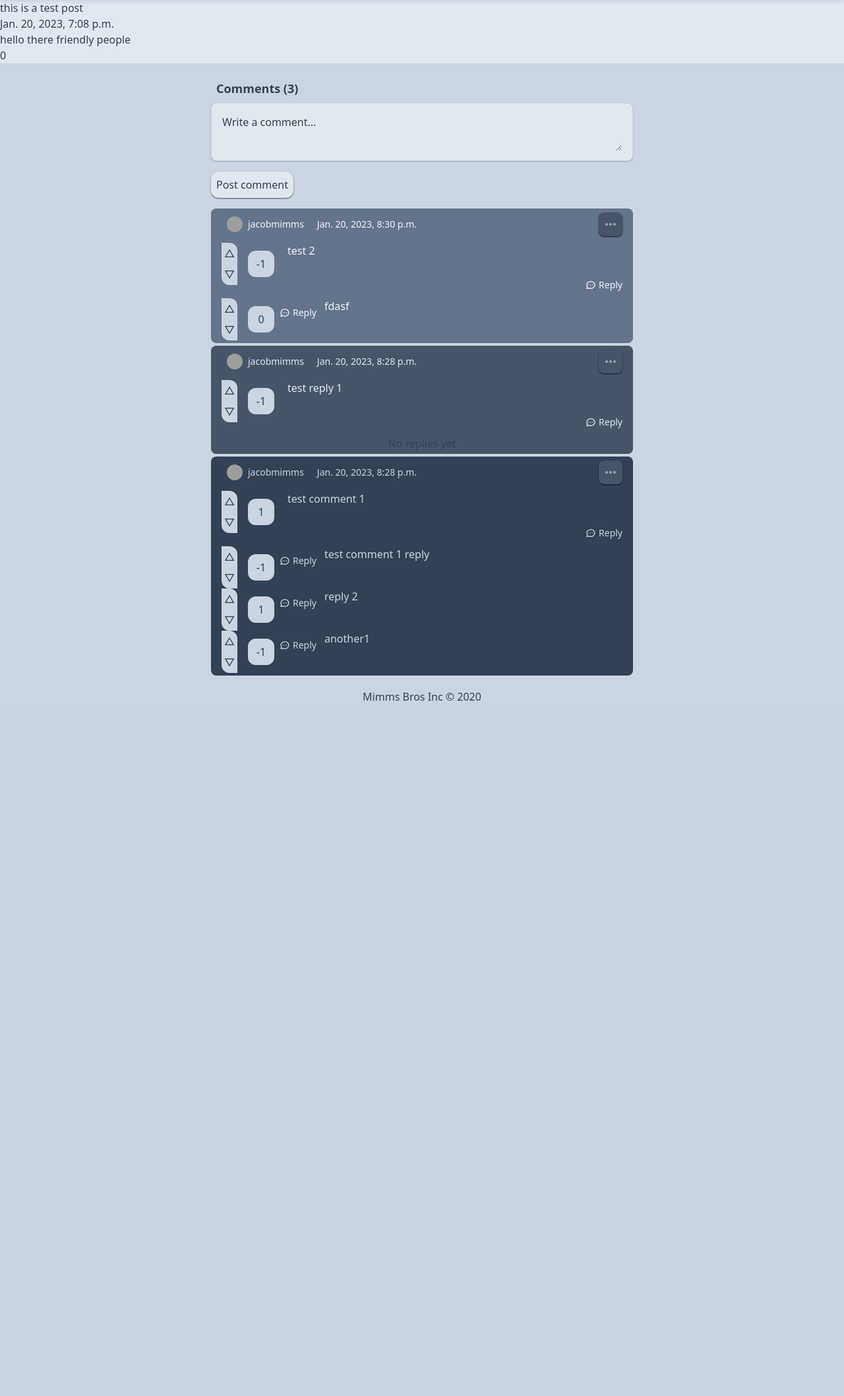
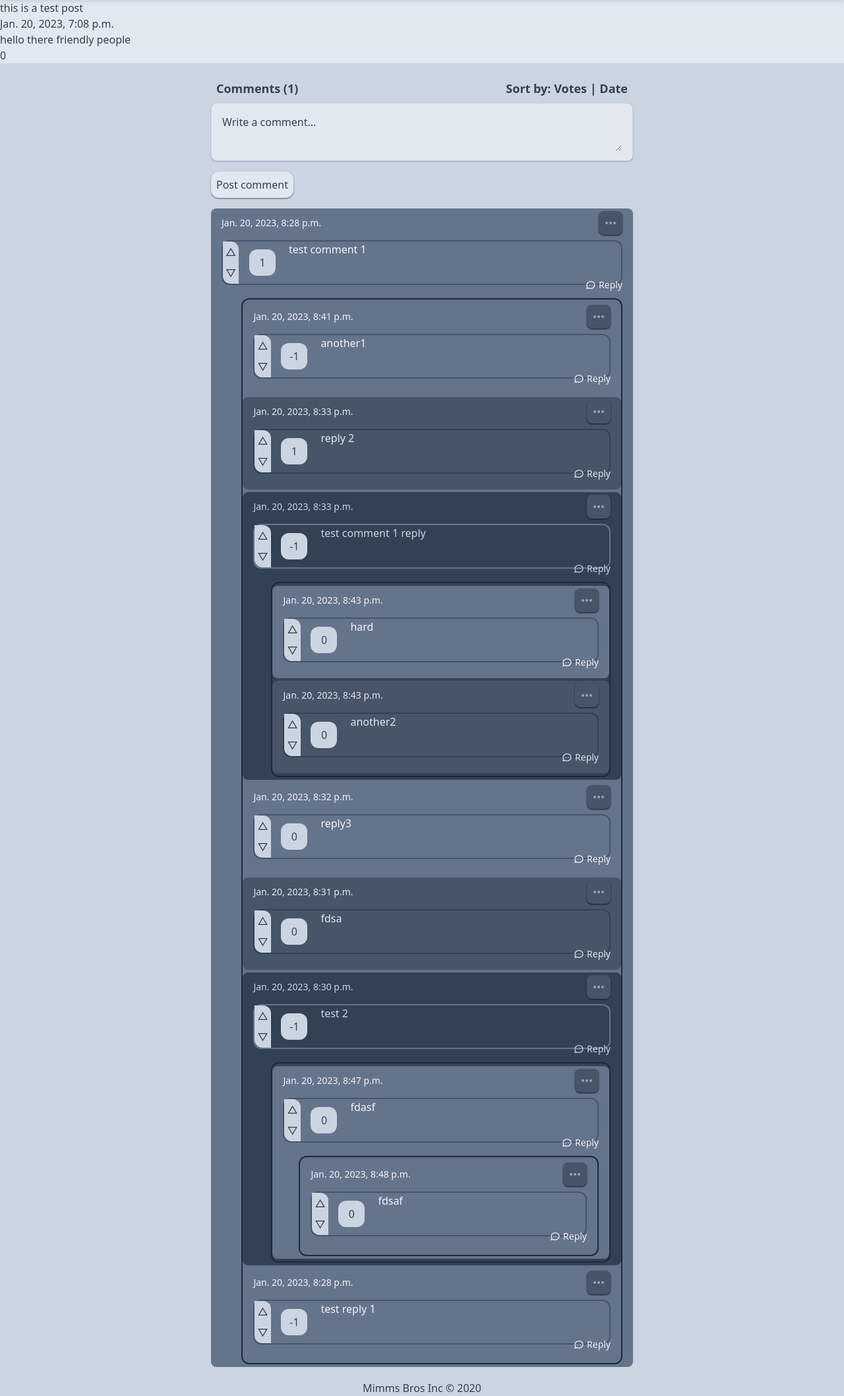
Before and after one commit to jacobmimms/django_app, a Django app: page /18/post/ in a window 1280 px wide. Shown: the part 80-2196 px from the top of the page at 66% size. Before the commit the page ends 1142 px from the top, so only its background shows below. Run offline with Django 4.2, Linux system fonts and the light colour scheme; data comes from the database, SQL or seed files in the repository; both versions use the stored data as it was before the commit; some libraries are stand-ins or nearby versions; grey boxes are pictures that could not be loaded.

Commit message:
nested comments work but adding comment removes vote state, refresh refreshes states

```diff
--- a/blog/models.py
+++ b/blog/models.py
@@ -54,7 +54,6 @@ class Comment(models.Model):
     users_upvoted = models.ManyToManyField(User, blank=True, related_name='users_upvoted_comment')
     users_downvoted = models.ManyToManyField(User, blank=True, related_name='users_downvoted_comment')
     parent_comment = models.ForeignKey('self', on_delete=models.CASCADE, blank=True, null=True)
-    children_comments = models.ManyToManyField('self', blank=True)
 
 
     def __str__(self):
--- a/blog/templates/blog/comment_fragment.html
+++ b/blog/templates/blog/comment_fragment.html
@@ -4,15 +4,15 @@
 {% tailwind_css %}
 {% block comment %}
 <body>
-    {% for comment in comments|order_by:"-created_at" %}
+    {% for comment in comments|order_by:'-created_at' %}
         <div class="px-4 py-1 my-1 rounded-lg {% cycle 'bg-slate-500' 'bg-slate-600' 'bg-slate-700' %}  {% cycle 'text-slate-100' 'text-slate-200' 'text-slate-300' %}">
 
             <div class="flex justify-between items-center mb-2">
                 <div class="flex items-center ">
-                    <a href="{% url 'blog:profile' comment.author.pk %}" class="p-2 rounded-lg hover:bg-slate-400 hover:text-slate-700 inline-flex items-center mr-3 text-sm {% cycle 'text-slate-100' 'text-slate-200' 'text-slate-300' %}"><img
+                    <!-- <a href="{% url 'blog:profile' comment.author.pk %}" class="p-2 rounded-lg hover:bg-slate-400 hover:text-slate-700 inline-flex items-center mr-3 text-sm {% cycle 'text-slate-100' 'text-slate-200' 'text-slate-300' %}"><img
                             class="mr-2 w-6 h-6 rounded-full"
                             src="https://flowbite.com/docs/images/people/profile-picture-2.jpg"
-                            alt="{{comment.author.username}}">{{comment.author.username}}</a>
+                            alt="{{comment.author.username}}">{{comment.author.username}}</a> -->
                     <p class="text-sm"><time pubdate datetime="2022-02-08"
                             title="February 8th, 2022">{{comment.created_at}}</time></p>
                 </div>
@@ -47,7 +47,7 @@
                 </div>
             </div>
 
-            <div class="flex">
+            <div class="flex border-2 {% cycle 'border-slate-600' 'border-slate-700' 'border-slate-500' %} rounded-xl">
                 <div id="vote_element" class="flex flex-row justify-center items-center">
                     <div class="h-min w-8">
                         <button class="p-1 text-slate-700 rounded-tr-xl {% contains_obj comment 'users_upvoted' user 'bg-slate-400' 'bg-slate-300' %} hover:bg-slate-400 active:bg-slate-500" id="up{{comment.id}}" onclick=vote('up','comment',{{comment.id}})>
@@ -83,70 +83,20 @@
                     Reply
                 </button>
             </div>
-
-
-            <div id="replies{{comment.id}}">
-                {% for reply in comment.children_comments.all %}
-                    <div class="flex">
-                        <div id="reply_vote_element" class="flex flex-row justify-center items-center">
-                            <div class="h-min w-8">
-                                <button class="p-1 text-slate-700 rounded-tr-xl {% contains_obj reply 'users_upvoted' user 'bg-slate-400' 'bg-slate-300' %} hover:bg-slate-400 active:bg-slate-500" id="up{{reply.id}}" onclick=vote('up','comment',{{reply.id}})>
-                                    {% if user in reply.users_upvoted.all %}
-                                        ▲
-                                    {% else %}
-                                        △
-                                    {% endif %}
-                                </button>
-                                <button class="p-1 text-slate-700 rounded-bl-xl {% contains_obj reply 'users_downvoted' user 'bg-slate-400' 'bg-slate-300' %} hover:bg-slate-400 active:bg-slate-500" id="down{{reply.id}}" onclick=vote('down','comment',{{reply.id}})>
-                                    {% if user in reply.users_downvoted.all %}
-                                        ▼
-                                    {% else %}
-                                        ▽
-                                    {% endif %}
-                                </button>
-                            </div>
-                            <div class="content-center text-center bg-slate-300 text-slate-700 w-10 m-2 p-2 rounded-xl flex flex-col justify-center h-auto" id="votes{{reply.id}}">
-                                {{reply.votes}}
-                            </div>
-                            <div class="flex items-center relative top-[-10px] justify-end">
-                                <button
-                                    onclick="
-                                        document.getElementById('reply{{reply.id}}').classList.toggle('hidden');
-                                        document.getElementById('reply{{reply.id}}').classList.toggle('flex');
-                                    "
-                                    type="button"
-                                    class="flex items-center text-sm hover:underline">
-                                    <svg aria-hidden="true" class="mr-1 w-4 h-4" fill="none" stroke="currentColor" viewBox="0 0 24 24" xmlns="http://www.w3.org/2000/svg"><path stroke-linecap="round" stroke-linejoin="round" stroke-width="2" d="M8 12h.01M12 12h.01M16 12h.01M21 12c0 4.418-4.03 8-9 8a9.863 9.863 0 01-4.255-.949L3 20l1.395-3.72C3.512 15.042 3 13.574 3 12c0-4.418 4.03-8 9-8s9 3.582 9 8z"></path></svg>
-                                    Reply
-                                </button>
-                            </div>
-                            <div id="reply{{reply.id}}" class="hidden w-full text-slate-700 justify-center content-center pb-2">
-                                <div class="rounded-lg w-8/12 rounded-t-lg border bg-slate-200 border-slate-300 shadow-sm shadow-slate-400">
-                                    <label for="comment" class="sr-only">Your comment</label>
-                                    <textarea id="reply-text-area{{reply.id}}" name="comment" rows="2" class="px-0 w-full border-0 focus:ring-0 focus:outline-none bg-slate-200 placeholder-slate-700" placeholder="Write a reply..." required></textarea>
-                                </div>
-                                <button onclick=reply({{comment.post.id}},{{reply.id}}) type="submit" value="comment" class="bg-slate-200 hover:bg-slate-400 rounded-xl shadow-sm shadow-slate-600 active:shadow-sm">
-                                    Post Reply
-                                </button>
-                            </div>
-                        </div>
-                        <p class="pl-3">{{reply.content}}</p>
-                    </div>
-                {% empty %}
-                    <p class="text-center text-slate-700">No replies yet</p>
-                {% endfor %}
-            </div>
-
-
             <div id="reply{{comment.id}}" class="hidden w-full text-slate-700 justify-center content-center pb-2">
-                <div class="rounded-lg w-8/12 rounded-t-lg border bg-slate-200 border-slate-300 shadow-sm shadow-slate-400">
+                <div class="py-2 px-4 mb-4 rounded-lg rounded-t-lg border bg-slate-200 border-slate-300 shadow-sm shadow-slate-400">
                     <label for="comment" class="sr-only">Your comment</label>
-                    <textarea id="reply-text-area{{comment.id}}" name="comment" rows="2" class="px-0 w-full border-0 focus:ring-0 focus:outline-none bg-slate-200 placeholder-slate-700" placeholder="Write a comment..." required></textarea>
+                    <textarea id="reply-text-area{{comment.id}}" name="comment" rows="2" class="px-0 text-sm p-2 w-full border-0 focus:ring-0 focus:outline-none bg-slate-200 placeholder-slate-700 rounded-md" placeholder="Write a comment..." required></textarea>
                 </div>
-                <button onclick=reply({{comment.post.id}},{{comment.id}}) type="submit" value="comment" class="bg-slate-200 hover:bg-slate-400 rounded-xl shadow-sm shadow-slate-600 active:shadow-sm">
+                <button onclick=reply({{comment.post.id}},{{comment.id}}) type="submit" value="comment" class="bg-slate-200 hover:bg-slate-400 rounded-xl p-2 shadow-sm shadow-slate-600 active:shadow-sm">
                     Post Reply
                 </button>
             </div>
+            {% if comment.comment_set.all %}
+                <ul class="ml-[5%] border-2 border-slate-800 rounded-xl">
+                    {% include "blog/comment_fragment.html" with comments=comment.comment_set.all %}
+                </ul>
+            {% endif %}
         </div>
     {% empty %}
         <p>There are no comments</p>
--- a/blog/templates/blog/post.html
+++ b/blog/templates/blog/post.html
@@ -34,6 +34,7 @@
                 comment: $(`#reply-text-area${parent_id}`).val(),
                 post_id: post_id,
                 parent_id: parent_id,
+                is_reply: "true",
                 csrfmiddlewaretoken: '{{ csrf_token }}',
             })
             $(`#reply-text-area${parent_id}`).val("")
@@ -54,6 +55,7 @@
                 comment: $(`#comment-text-area`).val(),
                 parent_id: parent_id,
                 post_id: parent_id,
+                is_reply: "false",
                 csrfmiddlewaretoken: '{{ csrf_token }}',
             })
             $("#comment-text-area").val("")
@@ -95,10 +97,18 @@
                 csrfmiddlewaretoken: '{{ csrf_token }}'
             })
         }
+        let sort = (sort_type) => {
+            $("#comment_section").get(0).scrollIntoView()
+
+        }
     </script>
     <section class="bg-slate-300 text-slate-700 sm:py-2 md:py-4">
         <div class="max-w-2xl mx-auto px-4">
-            <h2 class="text-md lg:text-lg font-bold p-2">Comments ({{comments.count}})</h2>
+            <div class="flex justify-between">
+                <h2 class="text-md lg:text-lg font-bold p-2">Comments ({{comments.count}})</h2>
+                <h3 class="text-md lg:text-lg font-bold p-2">Sort by: <a class="hover:cursor-pointer" onclick=sort("votes")>Votes</a> | <a  class="hover:cursor-pointer" onclick=sort("created_at")>Date</a></h3>
+            </div>
+
             <div class="mb-4" id="fake-form">
                 {% csrf_token %}
                 <div class="py-2 px-4 mb-4 rounded-lg rounded-t-lg border bg-slate-200 border-slate-300 shadow-sm shadow-slate-400">
--- a/blog/views.py
+++ b/blog/views.py
@@ -117,7 +117,7 @@ def friends(request):
 
 def post(request, pk):
     post = get_object_or_404(Post, pk=pk)
-    comments = Comment.objects.filter(post=post)
+    comments = Comment.objects.filter(post=post).filter(parent_comment=None).order_by('-created_at')
     return render(request, 'blog/post.html', {'post': post, 'comments': comments, 'user': request.user})
 
 
@@ -127,30 +127,15 @@ def comment(request, pk):
     if request.META.get('HTTP_X_REQUESTED_WITH') == 'XMLHttpRequest':
         post = get_object_or_404(Post, pk=pk)
         parent_id = request.POST.get('parent_id')
-        parent = None
-        try:
-            parent = Post.objects.get(pk=parent_id)
-        except Post.DoesNotExist:
-            parent = Comment.objects.get(pk=parent_id)
+        parent_comment = None
         content = request.POST.get('comment')
-        if not content or not parent:
-            return JsonResponse({'error': 'shit is whack yo'}, status=400)
-        if isinstance(parent, Post):
-            comment = Comment.objects.create(post=post, content=content, author=request.user)
-            comment.save()
-            comments = Comment.objects.filter(post=post)
-            html = render_to_string('blog/comment_fragment.html', {'comments': comments, 'csrf_token': request.META['CSRF_COOKIE']})
-            return JsonResponse(html, safe=False, status=200)
-        else:
-            print("got gere dogs")
+        if request.POST.get('is_reply') == 'true':
             parent_comment = get_object_or_404(Comment, pk=parent_id)
-            comment = Comment.objects.create(parent_comment=parent_comment, content=content, author=request.user)
-            comment.save()
-            parent_comment.children_comments.add(comment)
-            parent_comment.save()
-            comments = Comment.objects.filter(post=post)
-            html = render_to_string('blog/comment_fragment.html', {'comments': comments, 'csrf_token': request.META['CSRF_COOKIE']})
-            return JsonResponse(html, safe=False, status=200)
+        comment = Comment.objects.create(post=post,content=content, author=request.user, parent_comment=parent_comment)
+        comment.save()
+        comments = Comment.objects.filter(post=post).filter(parent_comment=None)
+        html = render_to_string('blog/comment_fragment.html', {'comments': comments, 'csrf_token': request.META['CSRF_COOKIE']})
+        return JsonResponse(html, safe=False, status=200)
     return JsonResponse({'error': 'somehting broke'}, status=400)
 
 def vote(request):
--- a/theme/static/css/dist/styles.css
+++ b/theme/static/css/dist/styles.css
@@ -811,6 +807,18 @@ select {
 
 .mt-4 {
   margin-top: 1rem;
+}
+
+.mr-5 {
+  margin-right: 1.25rem;
+}
+
+.mr-\[5\%\] {
+  margin-right: 5%;
+}
+
+.ml-\[5\%\] {
+  margin-left: 5%;
 }
 
 .block {
@@ -1043,12 +1051,16 @@ select {
   border-bottom-left-radius: 0.75rem;
 }
 
+.border {
+  border-width: 1px;
+}
+
 .border-0 {
   border-width: 0px;
 }
 
-.border {
-  border-width: 1px;
+.border-2 {
+  border-width: 2px;
 }
 
 .border-slate-300 {
@@ -1061,11 +1073,56 @@ select {
   border-color: rgb(59 130 246 / var(--tw-border-opacity));
 }
 
+.border-slate-700 {
+  --tw-border-opacity: 1;
+  border-color: rgb(51 65 85 / var(--tw-border-opacity));
+}
+
+.border-red-700 {
+  --tw-border-opacity: 1;
+  border-color: rgb(185 28 28 / var(--tw-border-opacity));
+}
+
+.border-slate-800 {
+  --tw-border-opacity: 1;
+  border-color: rgb(30 41 59 / var(--tw-border-opacity));
+}
+
+.border-black {
+  --tw-border-opacity: 1;
+  border-color: rgb(0 0 0 / var(--tw-border-opacity));
+}
+
+.border-slate-500 {
+  --tw-border-opacity: 1;
+  border-color: rgb(100 116 139 / var(--tw-border-opacity));
+}
+
+.border-slate-200 {
+  --tw-border-opacity: 1;
+  border-color: rgb(226 232 240 / var(--tw-border-opacity));
+}
+
+.border-slate-600 {
+  --tw-border-opacity: 1;
+  border-color: rgb(71 85 105 / var(--tw-border-opacity));
+}
+
+.border-b-slate-800 {
+  --tw-border-opacity: 1;
+  border-bottom-color: rgb(30 41 59 / var(--tw-border-opacity));
+}
+
 .bg-gray-50 {
   --tw-bg-opacity: 1;
   background-color: rgb(249 250 251 / var(--tw-bg-opacity));
 }
 
+.bg-slate-200 {
+  --tw-bg-opacity: 1;
+  background-color: rgb(226 232 240 / var(--tw-bg-opacity));
+}
+
 .bg-slate-500 {
   --tw-bg-opacity: 1;
   background-color: rgb(100 116 139 / var(--tw-bg-opacity));
@@ -1152,24 +1199,12 @@ select {
   padding-bottom: 1.5rem;
 }
 
+.pl-3 {
+  padding-left: 0.75rem;
+}
+
 .pb-2 {
   padding-bottom: 0.5rem;
-}
-
-.pl-2 {
-  padding-left: 0.5rem;
-}
-
-.pl-20 {
-  padding-left: 5rem;
-}
-
-.pl-4 {
-  padding-left: 1rem;
-}
-
-.pl-3 {
-  padding-left: 0.75rem;
 }
 
 .text-center {
@@ -1281,6 +1311,12 @@ select {
 .placeholder-slate-700::placeholder {
   --tw-placeholder-opacity: 1;
   color: rgb(51 65 85 / var(--tw-placeholder-opacity));
+}
+
+.shadow-sm {
+  --tw-shadow: 0 1px 2px 0 rgb(0 0 0 / 0.05);
+  --tw-shadow-colored: 0 1px 2px 0 var(--tw-shadow-color);
+  box-shadow: var(--tw-ring-offset-shadow, 0 0 #0000), var(--tw-ring-shadow, 0 0 #0000), var(--tw-shadow);
 }
 
 .shadow {
@@ -1289,12 +1325,6 @@ select {
   box-shadow: var(--tw-ring-offset-shadow, 0 0 #0000), var(--tw-ring-shadow, 0 0 #0000), var(--tw-shadow);
 }
 
-.shadow-sm {
-  --tw-shadow: 0 1px 2px 0 rgb(0 0 0 / 0.05);
-  --tw-shadow-colored: 0 1px 2px 0 var(--tw-shadow-color);
-  box-shadow: var(--tw-ring-offset-shadow, 0 0 #0000), var(--tw-ring-shadow, 0 0 #0000), var(--tw-shadow);
-}
-
 .shadow-md {
   --tw-shadow: 0 4px 6px -1px rgb(0 0 0 / 0.1), 0 2px 4px -2px rgb(0 0 0 / 0.1);
   --tw-shadow-colored: 0 4px 6px -1px var(--tw-shadow-color), 0 2px 4px -2px var(--tw-shadow-color);
@@ -1307,10 +1337,14 @@ select {
   box-shadow: var(--tw-ring-offset-shadow, 0 0 #0000), var(--tw-ring-shadow, 0 0 #0000), var(--tw-shadow);
 }
 
-.shadow-2xl {
-  --tw-shadow: 0 25px 50px -12px rgb(0 0 0 / 0.25);
-  --tw-shadow-colored: 0 25px 50px -12px var(--tw-shadow-color);
-  box-shadow: var(--tw-ring-offset-shadow, 0 0 #0000), var(--tw-ring-shadow, 0 0 #0000), var(--tw-shadow);
+.shadow-slate-900 {
+  --tw-shadow-color: #0f172a;
+  --tw-shadow: var(--tw-shadow-colored);
+}
+
+.shadow-slate-400 {
+  --tw-shadow-color: #94a3b8;
+  --tw-shadow: var(--tw-shadow-colored);
 }
 
 .shadow-slate-600 {
@@ -1318,21 +1352,6 @@ select {
   --tw-shadow: var(--tw-shadow-colored);
 }
 
-.shadow-slate-400 {
-  --tw-shadow-color: #94a3b8;
-  --tw-shadow: var(--tw-shadow-colored);
-}
-
-.shadow-slate-500 {
-  --tw-shadow-color: #64748b;
-  --tw-shadow: var(--tw-shadow-colored);
-}
-
-.shadow-slate-900 {
-  --tw-shadow-color: #0f172a;
-  --tw-shadow: var(--tw-shadow-colored);
-}
-
 .shadow-slate-300 {
   --tw-shadow-color: #cbd5e1;
   --tw-shadow: var(--tw-shadow-colored);
```
Also changed, not shown: other parts of theme/static/css/dist/styles.css (+14 -104 lines), blog/migrations/0008_remove_comment_children_comments.py (added), db.sqlite3.
